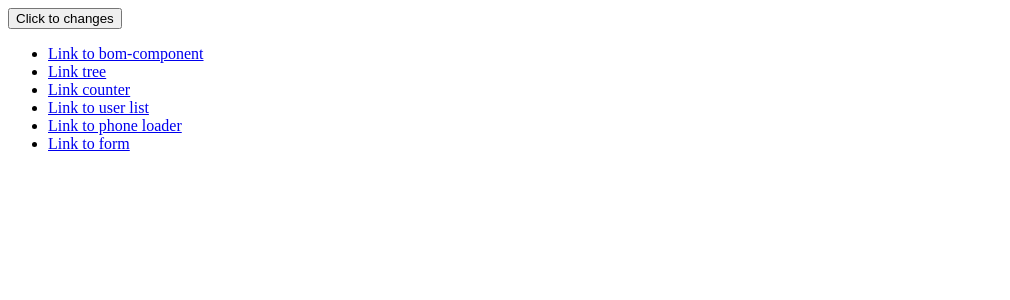
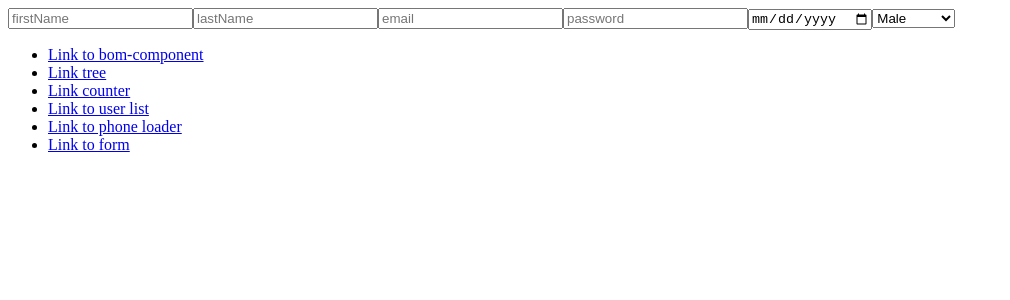
Before and after one commit to freshcodeAlice/pfm-2023-react-welcome, a React (Create React App) app: page /form in a window 1280 px wide. Shown: the top 300 px of the page, without its empty margins (0-1010 px from the left). Built offline with nearby package versions, Linux system fonts and the light colour scheme.

Commit message:
useReducer inputs handling

```diff
--- a/src/components/SignForm/index.js
+++ b/src/components/SignForm/index.js
@@ -1,4 +1,4 @@
-import React, {useState, useReducer} from 'react';
+import React, { useReducer} from 'react';
 
 
 /*
@@ -21,25 +21,44 @@ import React, {useState, useReducer} from 'react';
 
 function reducer(state, action) {
     switch(action.type) {
-        case 'Action_type': {
-            // вот таким чином міняємо стейт
-            const newState = {
+        case 'firstName':
+        case 'lastName':
+        case 'email':
+        case 'password':
+        case 'birthday':
+        case 'gender': {
+           return {
                 ...state,
-                newKey: action.test
+                [action.type]: action.value
             }
-            return newState
+            break
+        }
+        case 'another action type': {
+            // іншим чином змінюємо стейт
         }
         default: {
             return state
         }
     }
 
+    // return {
+    //     ...state,
+    //     [action.type]: action.value
+    // }
+
 }
 
 
 
 const SignForm = () => {
-    const [state, dispatch] = useReducer(reducer, {initial: 'init value'});
+    const [state, dispatch] = useReducer(reducer, {
+            firstName: '',
+            lastName: '',
+            email: '',
+            password: '',
+            birthday: '',
+            gender: ''
+    });
     /*
     При виклику хука передаємо йому функцію-редьюсер, (необов'язково - початковий об'єкт стейту)
     Отримуємо масив з двома елементами:
@@ -49,18 +68,13 @@ const SignForm = () => {
     */
 
 
-    const clickHandler = (event) => {
-        event.preventDefault();
-        const action = {  // js-об'єкт
-            type: 'Action_type',
-            test: 'test value for storage'
+    const inputChangeHandler = ({target: {name, value}}) => {
+        const action = {
+            type: name,
+            value
         }
-
         dispatch(action)
     }
-
-
-
 
 
 
@@ -108,20 +122,19 @@ const SignForm = () => {
     //     setFirstName(value)
     // }
 
-
+    const {firstName, lastName, email, password, birthday, gender} = state;
     return (
         <form>
-            {/* <input name="firstName" placeholder='firstName' value={firstName} onChange={changeHandler}/>
-            <input name="lastName"  placeholder='lastName' value={lastName} onChange={changeHandler}/>
-            <input name="email"  placeholder='email' value={email} onChange={changeHandler}/>
-            <input name="password"  placeholder='password' value={password} onChange={changeHandler}/>
-            <input name="birthday" type="date" value={birthday} onChange={changeHandler}/>
-            <select value={gender} onChange={changeHandler} name="gender">
+            <input name="firstName" placeholder='firstName' value={firstName} onChange={inputChangeHandler}/>
+            <input name="lastName"  placeholder='lastName' value={lastName} onChange={inputChangeHandler}/>
+            <input name="email"  placeholder='email' value={email} onChange={inputChangeHandler}/>
+            <input name="password"  placeholder='password' value={password} onChange={inputChangeHandler}/>
+            <input name="birthday" type="date" value={birthday} onChange={inputChangeHandler}/>
+            <select value={gender} onChange={inputChangeHandler} name="gender">
                 <option value="Male">Male</option>
                 <option value="Female">Female</option>
                 <option value="Nonbinary">Nonbinary</option>
-            </select> */}
-            <button onClick={clickHandler}>Click to changes</button>
+            </select>
         </form>
     );
 }
```
